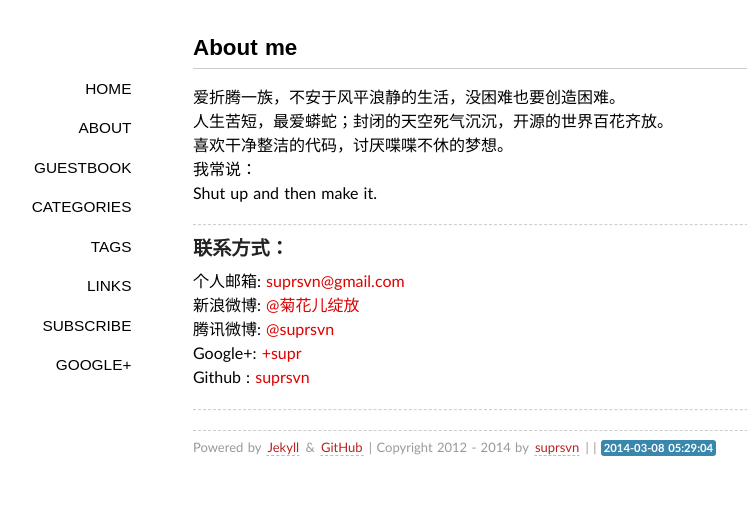
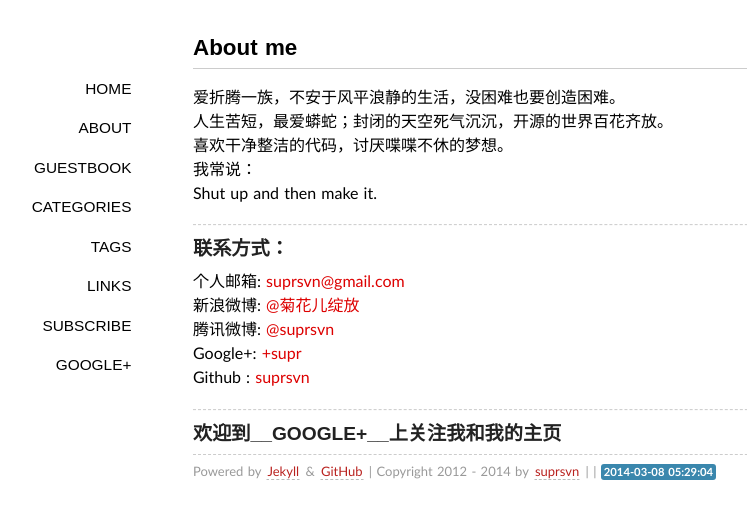
Before and after one commit to suprsvn/suprsvn.github.com, a Jekyll site: the page built from about/index.md, in a window 1280 px wide. Shown: the top 519 px of the page, without its empty margins (147-894 px from the left). Built offline with Jekyll 4.4.1, drawn with Linux system fonts in a browser that asks for light colours; some web fonts are replaced; Markdown is read by kramdown in place of the engine named in the settings; comment, search, counter and statistics services are not loaded.

Commit message:
modified:   index.md

```diff
--- a/about/index.md
+++ b/about/index.md
@@ -21,3 +21,16 @@ Google+: [+supr](https://plus.google.com/u/0/100847701096332465304)
 Github : [suprsvn](https://github.com/suprsvn)
 
 ----
+
+###欢迎到__GOOGLE+__上关注我和我的主页
+<!-- Place this tag where you want the widget to render. -->
+<div class="g-page" data-width="250" data-href="//plus.google.com/u/0/103586697261491207350" data-rel="publisher"></div>
+
+<!-- Place this tag after the last widget tag. -->
+<script type="text/javascript">
+  (function() {
+    var po = document.createElement('script'); po.type = 'text/javascript'; po.async = true;
+    po.src = 'https://apis.google.com/js/platform.js';
+    var s = document.getElementsByTagName('script')[0]; s.parentNode.insertBefore(po, s);
+  })();
+</script>
```
